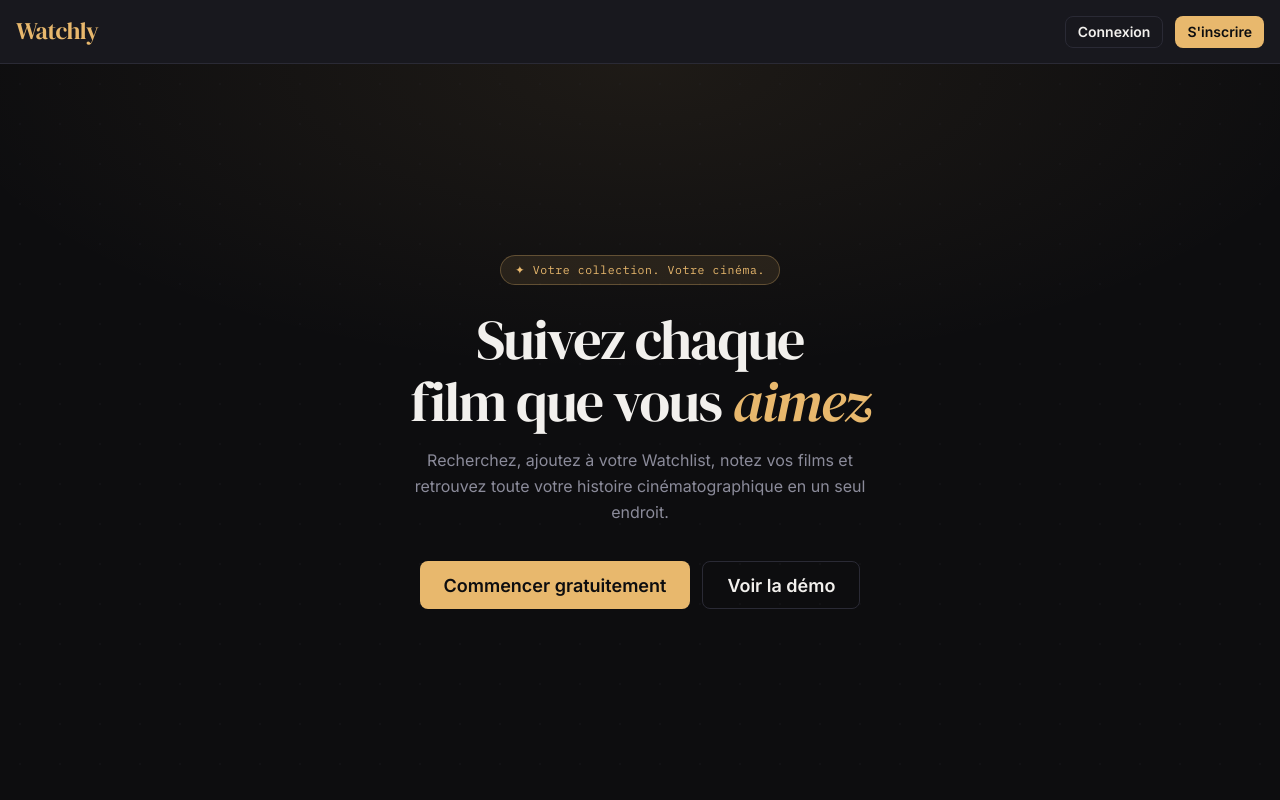
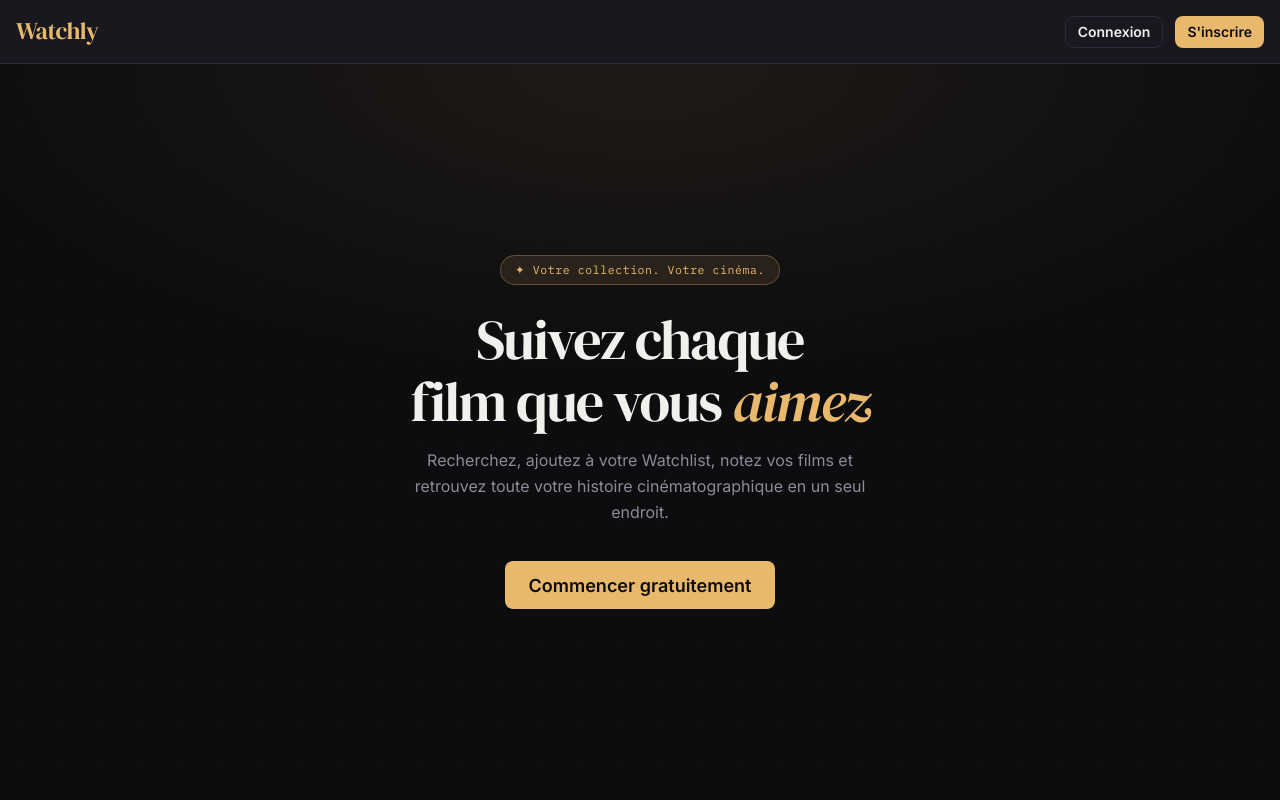
Before and after one commit to fluffy1211/watchly, a React (Vite) app in the folder frontend/: page / in a window 1280 px wide. Shown: the top 800 px of the page. Built offline with nearby package versions, Linux system fonts and the light colour scheme.

Commit message:
fix(pages): remove demo button from landing page

```diff
--- a/frontend/src/pages/Landing.jsx
+++ b/frontend/src/pages/Landing.jsx
@@ -1,6 +1,6 @@
 import { useNavigate } from 'react-router-dom'
 import { useAuth } from '../context/AuthContext'
-import { useEffect, useRef } from 'react'
+import { useEffect } from 'react'
 import Button from '../components/ui/Button'
 import styles from './Landing.module.css'
 
@@ -25,17 +25,12 @@ const features = [
 export default function Landing() {
   const { token } = useAuth()
   const navigate = useNavigate()
-  const featuresRef = useRef(null)
 
   useEffect(() => {
     if (token) navigate('/search', { replace: true })
   }, [token, navigate])
 
   if (token) return null
-
-  const scrollToFeatures = () => {
-    featuresRef.current?.scrollIntoView({ behavior: 'smooth' })
-  }
 
   return (
     <div className={styles.landing}>
@@ -54,14 +49,11 @@ export default function Landing() {
           <Button variant="primary" size="lg" onClick={() => navigate('/auth?tab=register')}>
             Commencer gratuitement
           </Button>
-          <Button variant="secondary" size="lg" onClick={scrollToFeatures}>
-            Voir la démo
-          </Button>
         </div>
       </section>
 
       {/* Features */}
-      <section className={styles.features} ref={featuresRef}>
+      <section className={styles.features}>
         {features.map((f) => (
           <article key={f.title} className={styles.featureCard}>
             <div className={styles.featureIcon}>{f.icon}</div>
```
